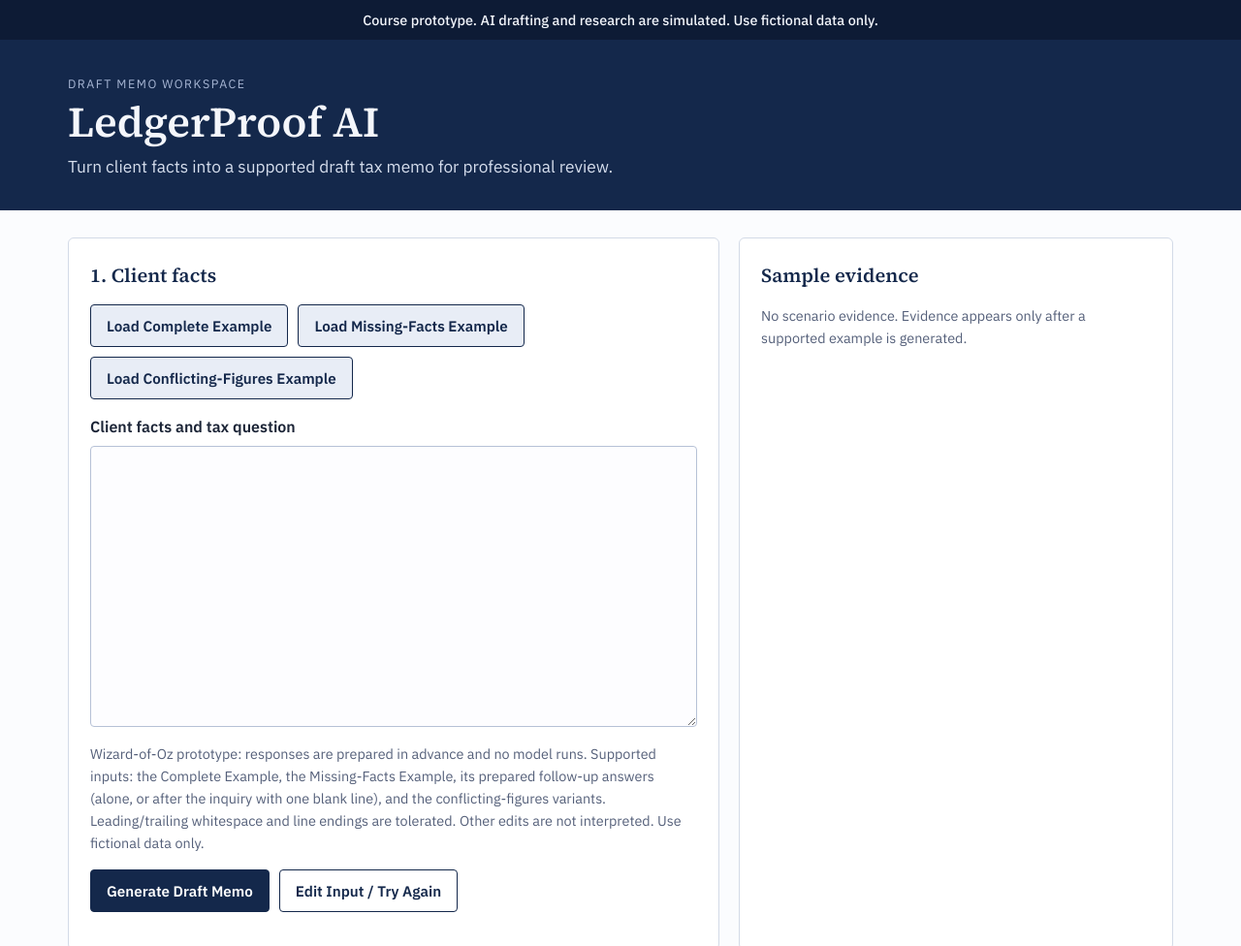
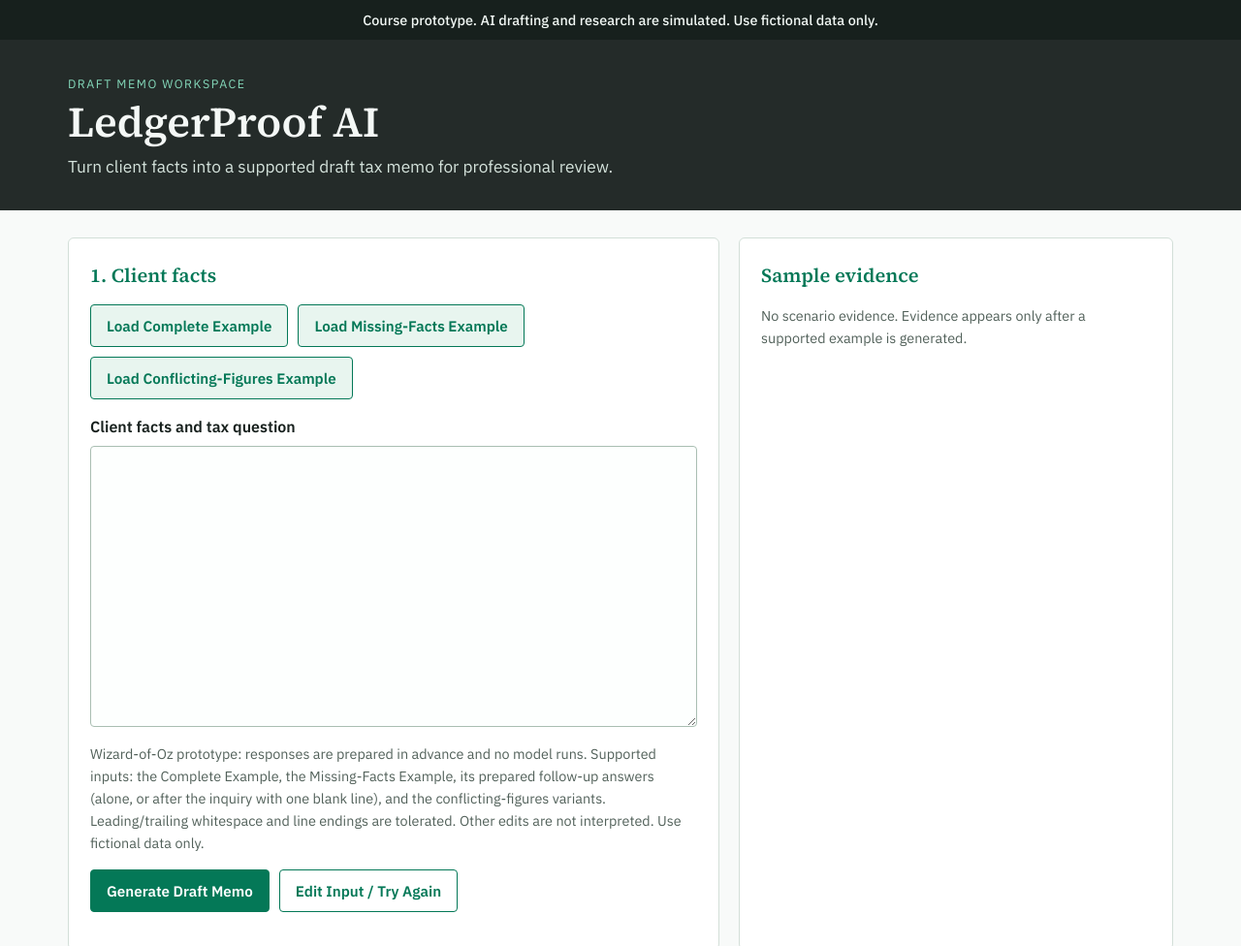
Before and after one commit to peytondoty1-ui/GenAI, a plain HTML site: page index.html in a window 1280 px wide. Shown: the top 976 px of the page at 97% size. Drawn offline with Linux system fonts and the light colour scheme.

Commit message:
Apply ink, charcoal and emerald palette without changing revision workflows

```diff
--- a/styles.css
+++ b/styles.css
@@ -1,11 +1,14 @@
 :root {
-  --navy: #14284b;
-  --navy-deep: #0d1b35;
-  --navy-soft: #e8edf6;
-  --ink: #1b2436;
-  --muted: #55607a;
-  --line: #d3dae7;
-  --paper: #fbfcfe;
+  --charcoal: #242b29;
+  --emerald: #047857;
+  /* Compatibility aliases keep the existing component styling intact. */
+  --navy: var(--emerald);
+  --navy-deep: #065f46;
+  --navy-soft: #e8f5ef;
+  --ink: #17201d;
+  --muted: #52615a;
+  --line: #d3dfd8;
+  --paper: #f8faf9;
   --card: #ffffff;
   --amber-bg: #fdf5e4;
   --amber-line: #d9a640;
@@ -19,14 +22,14 @@ body { margin: 0; background: var(--paper); color: var(--ink); font: 16px/1.6 va
 
 .notice {
   position: sticky; top: 0; z-index: 10;
-  background: var(--navy-deep); color: #f2f5fb;
+  background: var(--ink); color: #f2f8f5;
   text-align: center; font-size: 0.9rem; font-weight: 500; padding: 9px 16px;
 }
 
-.masthead { background: var(--navy); color: #f4f6fb; padding: 36px 0 32px; }
-.eyebrow { margin: 0; font-size: 0.78rem; letter-spacing: 0.12em; text-transform: uppercase; color: #a9b8d6; }
+.masthead { background: var(--charcoal); color: #f4f8f6; padding: 36px 0 32px; }
+.eyebrow { margin: 0; font-size: 0.78rem; letter-spacing: 0.12em; text-transform: uppercase; color: #85dabb; }
 h1 { font-family: var(--serif); font-weight: 600; font-size: clamp(2rem, 4vw, 2.75rem); margin: 4px 0 6px; line-height: 1.15; }
-.lede { margin: 0; font-size: 1.08rem; color: #d7dfee; max-width: 60ch; }
+.lede { margin: 0; font-size: 1.08rem; color: #d6e4dd; max-width: 60ch; }
 
 .layout {
   display: grid; gap: 20px; padding-top: 28px; padding-bottom: 28px;
@@ -45,18 +48,18 @@ h1 { font-family: var(--serif); font-weight: 600; font-size: clamp(2rem, 4vw, 2.
   font: 600 0.95rem var(--sans); border-radius: 4px; padding: 10px 16px; cursor: pointer;
   border: 1px solid var(--navy); min-height: 44px;
 }
-.btn:focus-visible, textarea:focus-visible, #result [tabindex="-1"]:focus { outline: 3px solid #7f9ad0; outline-offset: 2px; }
+.btn:focus-visible, textarea:focus-visible, #result [tabindex="-1"]:focus { outline: 3px solid var(--emerald); outline-offset: 2px; }
 .btn-primary { background: var(--navy); color: #fff; }
 .btn-primary:hover { background: var(--navy-deep); }
 .btn-secondary { background: var(--navy-soft); color: var(--navy); }
-.btn-secondary:hover { background: #dbe3f1; }
+.btn-secondary:hover { background: #d4ecdf; }
 .btn-ghost { background: transparent; color: var(--navy); }
 .btn-ghost:hover { background: var(--navy-soft); }
 
 .field-label { display: block; font-weight: 600; margin-bottom: 6px; }
 textarea {
   width: 100%; font: 0.97rem/1.55 var(--sans); color: var(--ink);
-  border: 1px solid #b6c1d6; border-radius: 4px; padding: 12px; resize: vertical; background: #fdfdff;
+  border: 1px solid #a9beb2; border-radius: 4px; padding: 12px; resize: vertical; background: #fdfffe;
 }
 .help { color: var(--muted); font-size: 0.9rem; margin: 8px 0 16px; }
 
@@ -92,7 +95,7 @@ textarea {
 
 .doc { margin-top: 8px; }
 .doc summary, .review-details summary { cursor: pointer; font-weight: 600; color: var(--navy); min-height: 32px; }
-.doc summary:focus-visible, .review-details summary:focus-visible, .inspect:focus-visible, #result textarea:focus-visible { outline: 3px solid #7f9ad0; outline-offset: 2px; }
+.doc summary:focus-visible, .review-details summary:focus-visible, .inspect:focus-visible, #result textarea:focus-visible { outline: 3px solid var(--emerald); outline-offset: 2px; }
 .doc-body { white-space: pre-wrap; font: 0.84rem/1.5 ui-monospace, Menlo, monospace; background: var(--card); border: 1px solid var(--line); padding: 10px; border-radius: 4px; margin: 6px 0 0; overflow-x: auto; }
 .facts { width: 100%; border-collapse: collapse; font-size: 0.93rem; margin-bottom: 8px; }
 .facts th, .facts td { text-align: left; vertical-align: top; padding: 7px 8px; border-bottom: 1px solid var(--line); }
```
Also changed, not shown: favicon.svg, 1 other file.
